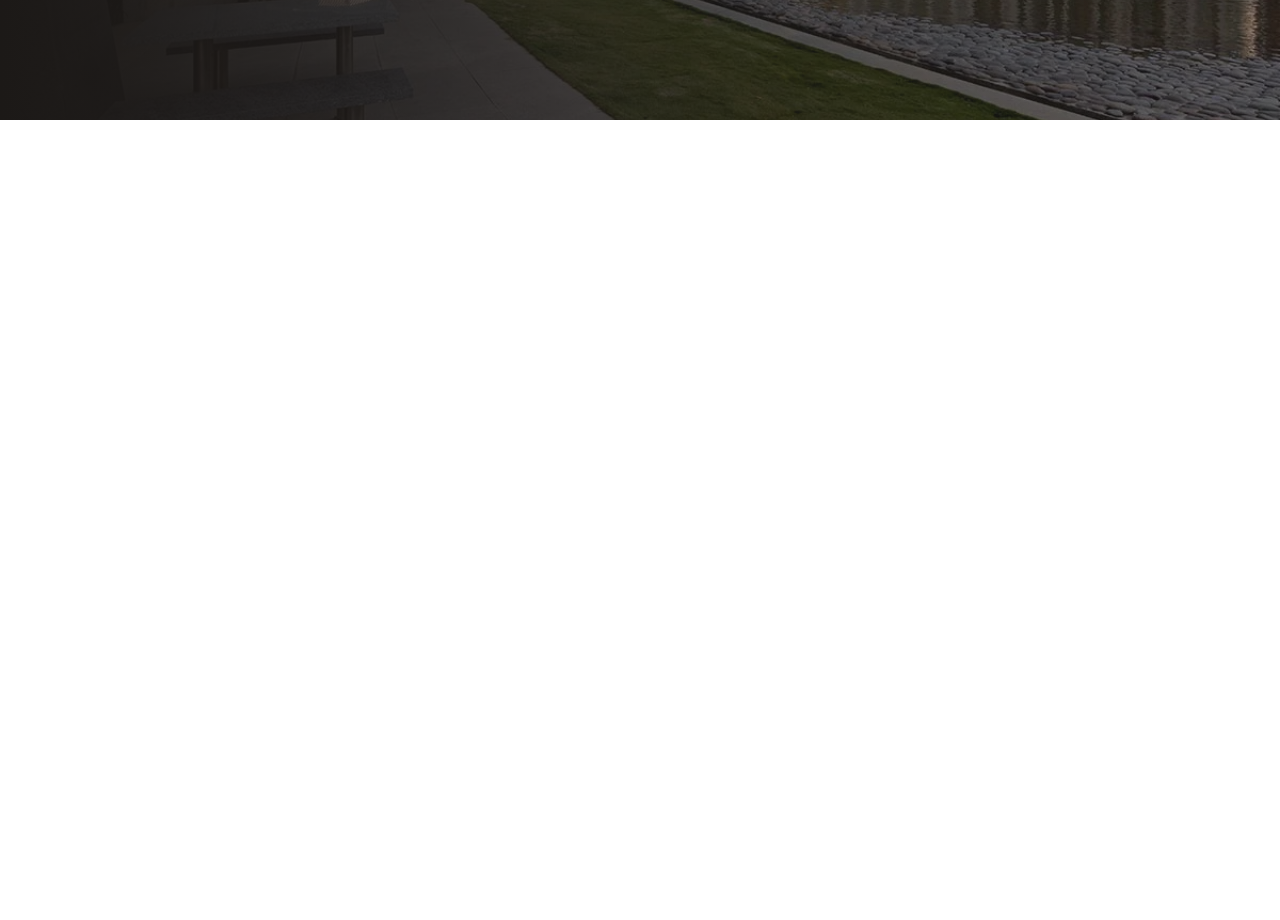
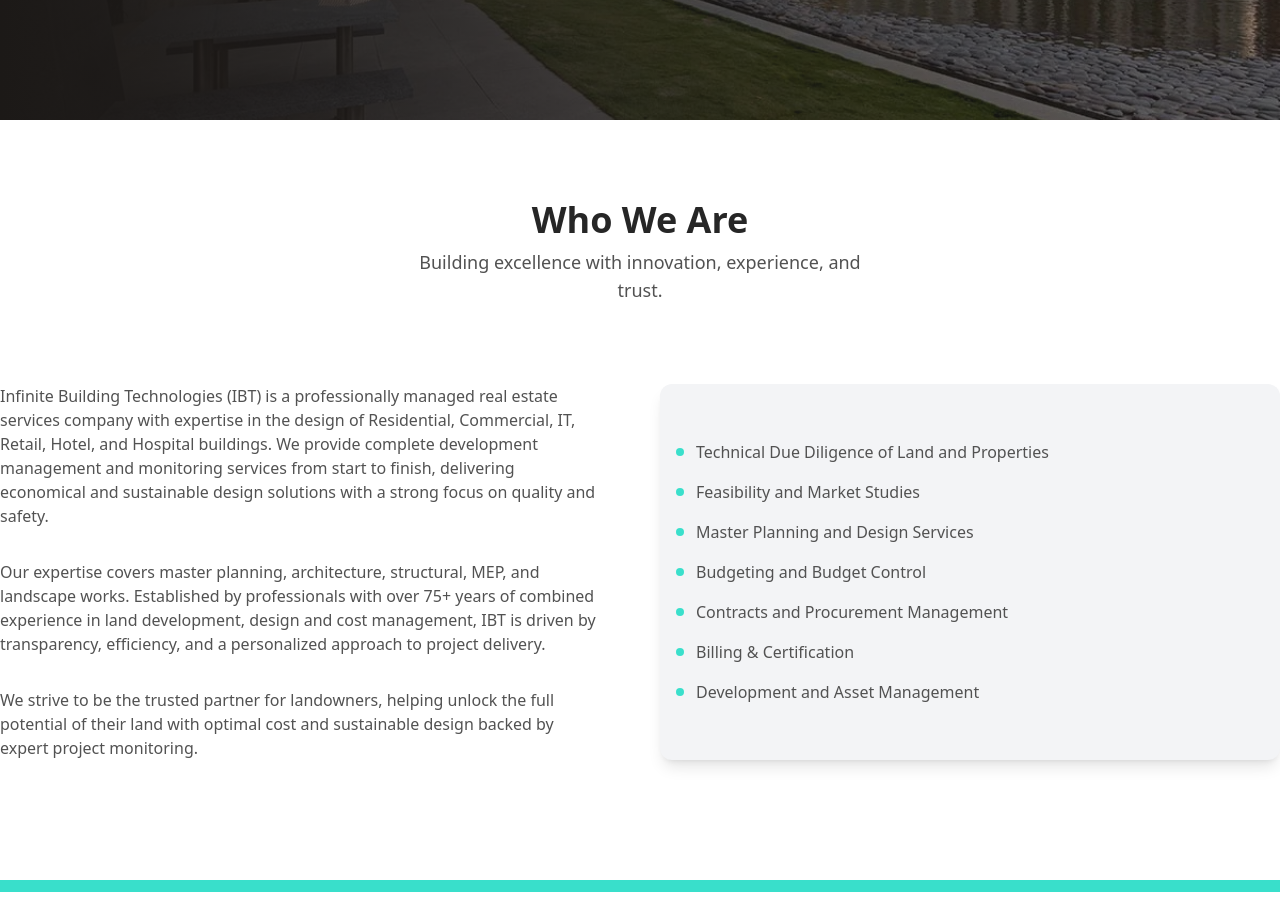
Before and after one commit to gufran30/infinite-estate-project, a Next.js app: page / in a window 1280 px wide. Shown: the part 680-1600 px from the top of the page. Before the commit the page ends 800 px from the top, so only its background shows below. Built offline with nearby package versions, Linux system fonts and the light colour scheme; a web font is replaced by a local one.

Commit message:
added About section

```diff
--- a/src/app/page.tsx
+++ b/src/app/page.tsx
@@ -1,11 +1,14 @@
+import About from "@/components/about/About";
 import Hero from "@/components/hero/Hero";
 import Navbar from "@/components/navbar/Navbar";
 
 export default function Home() {
   return (
-    <div>
+    <div id="home">
       <Navbar />
       <Hero />
+      <About />
+      {/* <div className="min-h-screen bg-green-300 mt-20"></div> */}
     </div>
   );
 }
--- a/src/components/Container.tsx
+++ b/src/components/Container.tsx
@@ -7,7 +7,7 @@
 }) => {
   return (
     <div className={cn(
-      "max-w-7xl mx-auto px-4 lg:px-0", className
+      "max-w-7xl mx-auto px-4 xl:px-0", className
     )}>
       {children}
     </div>
--- a/src/components/about/About.tsx
+++ b/src/components/about/About.tsx
@@ -1,8 +1,142 @@
+"use client"
+
+import { cn } from "@/lib/utils"
+import React from "react"
+import Container from "../Container"
+import { motion, Variants } from "motion/react"
+
+
+
+const containerVariants: Variants = {
+  hidden: { opacity: 0 },
+  visible: {
+    opacity: 1,
+    transition: {
+      staggerChildren: 0.2,
+      delayChildren: 0.1
+    }
+  }
+}
+
+const itemVariants: Variants = {
+  hidden: { opacity: 0, y: 20 },
+  visible: {
+    opacity: 1,
+    y: 0,
+    transition: { duration: 0.5, ease: "easeOut" }
+  }
+}
+
+
+const paragraphText: string[] = [
+  "Infinite Building Technologies (IBT) is a professionally managed real estate services company with expertise in the design of Residential, Commercial, IT, Retail, Hotel, and Hospital buildings. We provide complete development management and monitoring services from start to finish, delivering economical and sustainable design solutions with a strong focus on quality and safety.",
+  "Our expertise covers master planning, architecture, structural, MEP, and landscape works. Established by professionals with over 75+ years of combined experience in land development, design and cost management, IBT is driven by transparency, efficiency, and a personalized approach to project delivery.",
+  "We strive to be the trusted partner for landowners, helping unlock the full potential of their land with optimal cost and sustainable design backed by expert project monitoring."
+]
+
+const listItems: string[] = [
+  "Technical Due Diligence of Land and Properties",
+  "Feasibility and Market Studies",
+  "Master Planning and Design Services",
+  "Budgeting and Budget Control",
+  "Contracts and Procurement Management",
+  "Billing & Certification",
+  "Development and Asset Management"
+]
 
 const About = () => {
   return (
-    <div>About</div>
+    <section className="min-h-screen">
+      <Container className="pt-20 text-neutral-600 dark:text-neutral-400">
+
+        {/* containerVariants */}
+        <motion.div
+          variants={containerVariants}
+          initial="hidden"
+          whileInView="visible"
+          viewport={{ once: true, margin: "-100px" }}
+        >
+          {/* 1. Heading */}
+          <motion.div variants={itemVariants}>
+            <Heading>Who we are</Heading>
+          </motion.div>
+
+          {/* 2. Paragraph */}
+          <motion.div variants={itemVariants}          >
+            <Paragraph>Building excellence with innovation, experience, and trust.</Paragraph>
+          </motion.div>
+
+          {/* 3. Grid Content */}
+          <motion.div
+            variants={itemVariants}
+            className="grid lg:grid-cols-2 pt-12 text-sm md:text-base lg:pt-20 gap-2 xl:gap-10 pb-14 lg:pb-30"
+          >
+            <div className="flex flex-col gap-6 lg:gap-8 pr-6">
+              {paragraphText.map((para, index) => (
+                <div
+                  key={index}
+                  className="text-left"
+                >
+                  {para}
+                </div>
+              ))}
+            </div>
+            <div className="bg-gray-100 dark:bg-gray-800 shadow-lg space-y-4 p-4 rounded-xl flex justify-center flex-col">
+              {listItems.map((list, index) => (
+                <div
+                  key={index}
+                  className="flex items-center gap-3"
+                >
+                  <div className="size-2 rounded-full bg-brand-100 dark:bg-brand-500" />
+                  <span>{list}</span>
+                </div>
+              ))}
+            </div>
+          </motion.div>
+
+          {/* 4. Bottom Line */}
+          <StripBottomLine />
+        </motion.div>
+      </Container>
+    </section>
   )
 }
 
 export default About
+
+
+const Heading = ({ children, className }: {
+  children: React.ReactNode, className?: string
+}) => {
+
+  return (
+    <div
+    >
+      <h1 className={cn(`text-center text-2xl md:text-3xl lg:text-4xl font-semibold text-neutral-800 dark:text-neutral-200 capitalize max-w-120 mx-auto`, className)}>
+        {children}
+      </h1>
+    </div>
+  )
+}
+
+const Paragraph = ({ children, className }: {
+  children: React.ReactNode, className?: string
+}) => {
+  return (
+    <p className={cn(`text-center text-sm md:text-base lg:text-lg pt-2 max-w-70 md:max-w-120 mx-auto text-neutral-600 dark:text-neutral-400 `, className)}>
+      {children}
+    </p>
+  )
+}
+
+const StripBottomLine = ({ className }: { className?: string }) => {
+
+  return (
+    <motion.div
+      variants={{
+        hidden: { scaleX: 0 },
+        visible: { scaleX: 1, transition: { duration: 0.8 } }
+      }}
+      className={cn(`h-2 lg:h-3 w-full bg-brand-100 dark:bg-brand-500`, className)} />
+  )
+}
--- a/src/components/hero/Hero.tsx
+++ b/src/components/hero/Hero.tsx
@@ -48,7 +48,7 @@
   useEffect(() => {
     const timer = setInterval(() => {
       setIndex((prev) => (prev + 1) % images.length);
-    }, 10000);
+    }, 7 * 1000);
 
     return () => clearInterval(timer)
   }, []);
@@ -84,10 +84,10 @@
           transition={{ delay: .3, duration: 0.5 }}
           className="pt-40 flex flex-col items-center justify-center"
         >
-          <h1 className="text-5xl md:text-6xl text-center font-medium text-neutral-100">
+          <h1 className="text-4xl md:text-6xl text-center font-medium text-neutral-100">
             Infinite Building <br className="lg:hidden" /> Technologies
           </h1>
-          <p className="pt-4 max-w-90 lg:max-w-120 text-center text-base lg:text-lg text-neutral-300">
+          <p className="pt-4 max-w-90 lg:max-w-120 text-center text-sm lg:text-lg text-neutral-300">
             Your Partner in End-to-End Real Estate Design, Monitoring, and Development Management
           </p>
           <div className="pt-6 flex items-center gap-4 select-none">
@@ -126,7 +126,7 @@
         initial={{ scale: 1 }}
         whileHover={{ scale: 1.02 }}
         transition={{ ease: "easeInOut" }}
-        className={cn(`border border-neutral-200 rounded-md py-1 px-5 text-sm lg:text-base text-neutral-200 font-semibold transition-colors duration-300`, className)}>
+        className={cn(`border border-neutral-200 rounded-md py-1 px-5 text-sm lg:text-base text-neutral-200 font-semibold transition-colors duration-300 whitespace-nowrap`, className)}>
         {children}
       </motion.button>
     </Link>
--- a/src/components/navbar/DesktopNavbar.tsx
+++ b/src/components/navbar/DesktopNavbar.tsx
@@ -19,7 +19,7 @@
       <Logo />
 
       {/* navlink */}
-      <div className="flex items-center justify-center gap-6 list-none text-neutral-800">
+      <div className="flex items-center justify-center gap-6 list-none text-neutral-800 dark:text-neutral-400">
         {navLinks.map((item) => (
           <div
             key={item.label}
@@ -31,7 +31,7 @@
             {/* Parent Link */}
             <div className="flex items-center gap-1 cursor-pointer">
               {item.href ? (
-                <Link href={item.href} className="hover:text-neutral-600">{item.label}</Link>
+                <Link href={item.href} className="hover:text-neutral-600 dark:hover:text-neutral-200">{item.label}</Link>
               ) : (
                 <span>{item.label}</span>
               )}
@@ -56,7 +56,7 @@
                     <motion.div
                       variants={childAnimation}
                       key={nestedItem.href}
-                      className="px-3 py-2 hover:bg-gray-200 dark:hover:bg-gray-700 whitespace-nowrap transition-colors"
+                      className="px-3 py-2 hover:bg-gray-200 dark:hover:bg-gray-700 dark:hover:text-neutral-200 whitespace-nowrap transition-colors"
                     >
                       <Link href={nestedItem.href}>
                         {nestedItem.label}
@@ -118,7 +118,7 @@
               <motion.div
                 variants={childAnimation}
                 key={item.label + index}
-                className="px-3 py-2 hover:bg-gray-200 dark:hover:bg-gray-700 whitespace-nowrap transition-colors bg-gray-100 dark:bg-gray-800"
+                className="px-3 py-2 hover:bg-gray-200 dark:hover:bg-gray-700 whitespace-nowrap transition-colors bg-gray-100 dark:hover:text-neutral-200 dark:text-neutral-400 dark:bg-gray-800"
               >
                 <Link href={item.href}>
                   {item.label}
```
